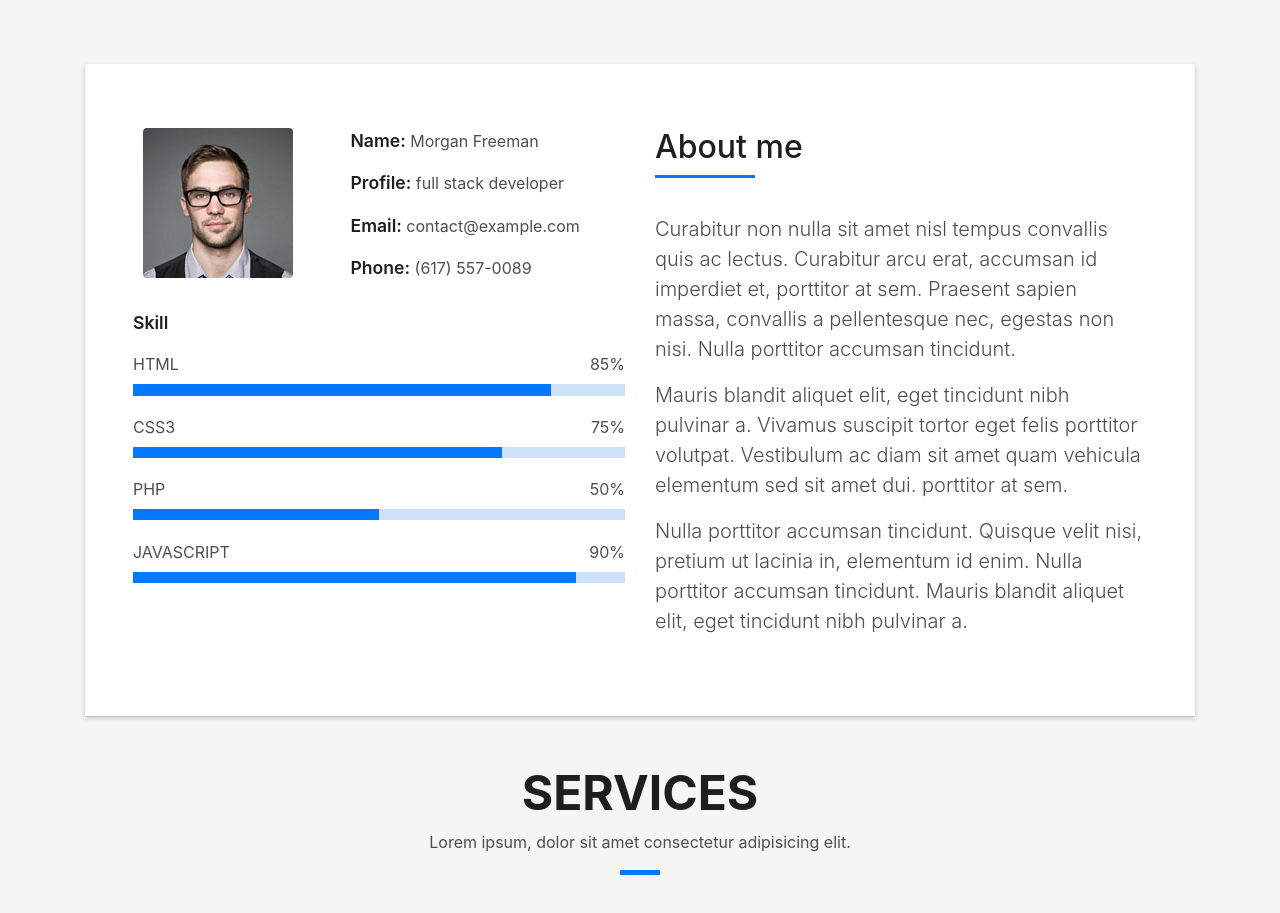
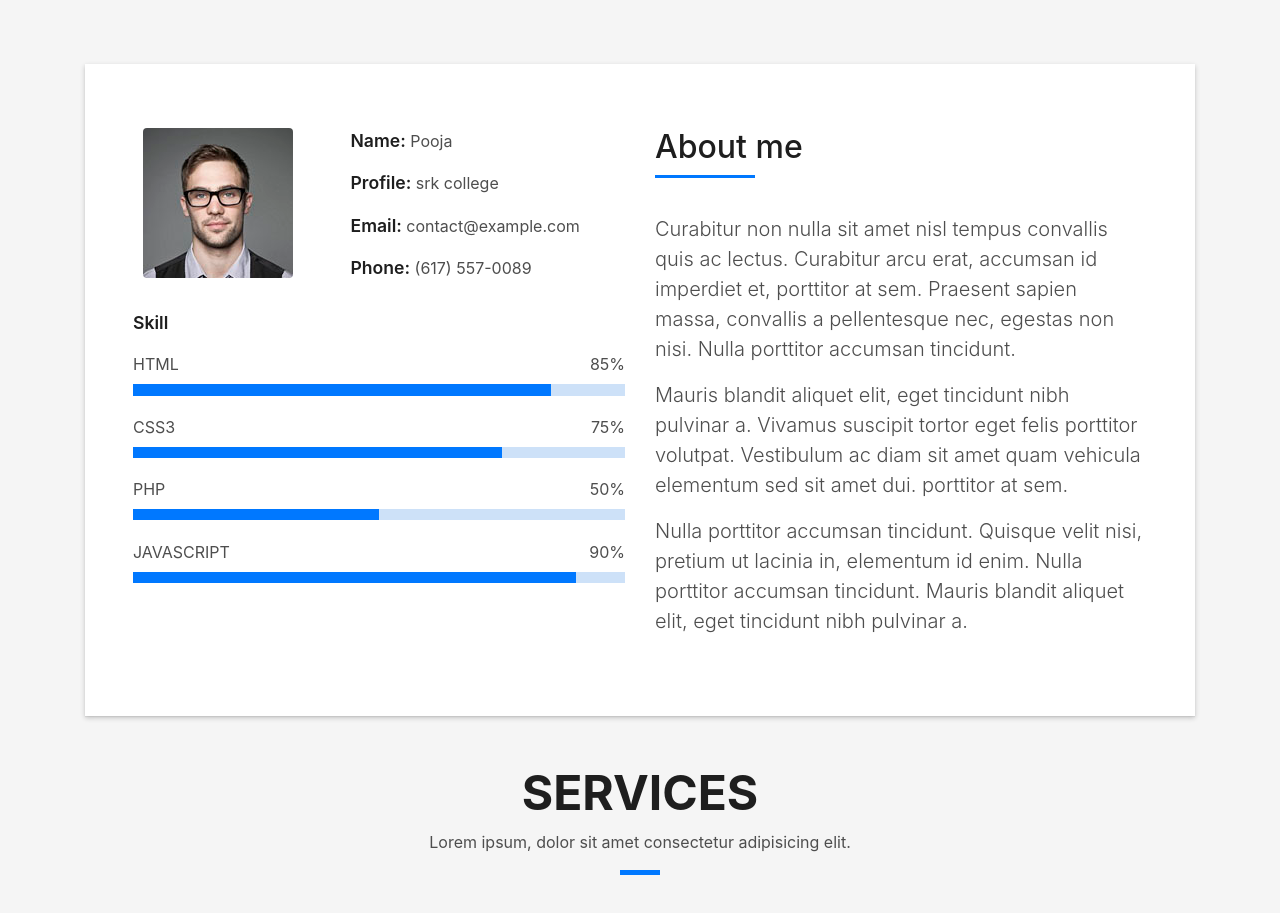
Before and after one commit to Poojab8/Poojab8.github.io, a plain HTML site: page index.html in a window 1280 px wide. Shown: the part 800-1713 px from the top of the page. Drawn offline with Linux system fonts and the light colour scheme; files whose address does not match are found by name.

Commit message:
Update index.html

```diff
--- a/index.html
+++ b/index.html
@@ -101,8 +101,8 @@
                   </div>
                   <div class="col-sm-6 col-md-7">
                     <div class="about-info">
-                      <p><span class="title-s">Name: </span> <span>Morgan Freeman</span></p>
-                      <p><span class="title-s">Profile: </span> <span>full stack developer</span></p>
+                      <p><span class="title-s">Name: </span> <span>Pooja </span></p>
+                      <p><span class="title-s">Profile: </span> <span>srk college </span></p>
                       <p><span class="title-s">Email: </span> <span>contact@example.com</span></p>
                       <p><span class="title-s">Phone: </span> <span>(617) 557-0089</span></p>
                     </div>
```
